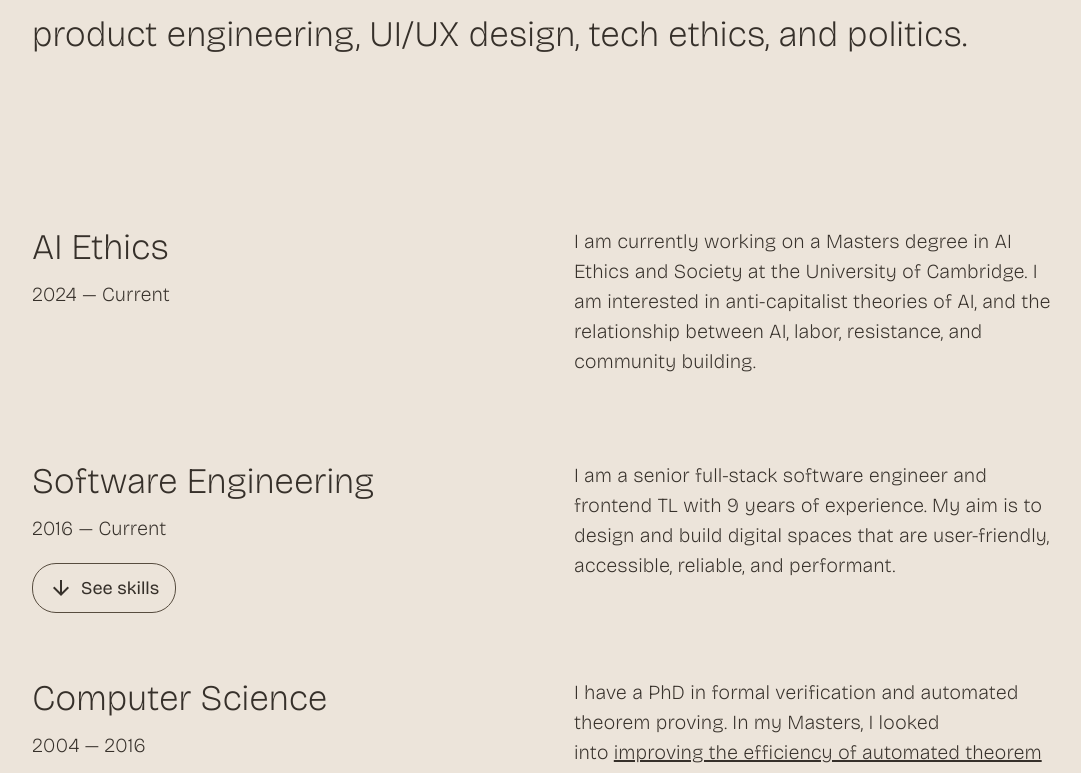
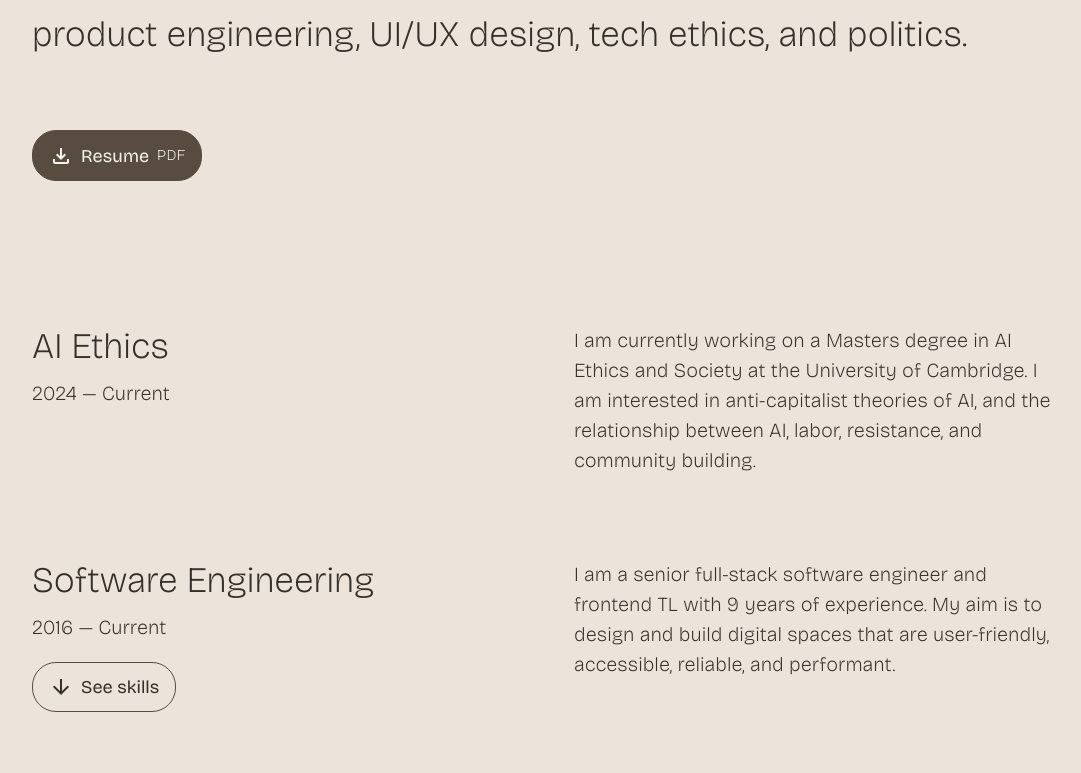
Before and after one commit to noranazmy/personal-site, a React (Vite) app: page / in a window 1280 px wide. Shown: the part 823-1596 px from the top of the page, without its empty margins (8-1089 px from the left). Built offline with nearby package versions, Linux system fonts and the light colour scheme.

Commit message:
Add PDF resume

```diff
--- a/src/hero.css
+++ b/src/hero.css
@@ -19,3 +19,7 @@ section.hero {
   height: var(--image-size);
   width: var(--image-size);
 }
+
+.resume-button {
+  align-self: flex-start;
+}
--- a/src/hero.tsx
+++ b/src/hero.tsx
@@ -13,6 +13,12 @@ export function Hero() {
         I am a senior full-stack software engineer.
         My focus is on product engineering, UI/UX design, tech ethics, and politics.
       </p>
+      <a className="button primary resume-button" href="/Resume.pdf" target="_blank">
+        <span className="material-symbols-outlined button-icon">
+          download
+        </span>
+        Resume <span className="label">PDF</span>
+      </a>
     </section >
   );
 }
--- a/src/highlights.css
+++ b/src/highlights.css
@@ -1,7 +1,15 @@
 section.highlights {
+  align-items: flex-start;
+  display: flex;
+  flex-flow: column nowrap;
+  gap: 64px;
+  max-width: 85%;
+  padding: 48px 0;
+}
+
+.highlights-grid {
   display: grid;
   grid-gap: 64px;
   grid-template-columns: repeat(auto-fit, minmax(var(--min-content-width), 1fr));
-  max-width: 85%;
-  padding: 48px 0;
+
 }
--- a/src/highlights.tsx
+++ b/src/highlights.tsx
@@ -3,6 +3,7 @@ import './highlights.css'
 export function Highlights() {
   return (
     <section id="highlights" className="highlights">
+      <div className="highlights-grid">
         <div>
           <h2>AI Ethics</h2>
           <p>2024 &mdash; Current</p>
@@ -54,6 +55,7 @@ export function Highlights() {
             when constraints are met.
           </p>
         </div>
+      </div>
     </section >
   );
 }
--- a/src/index.css
+++ b/src/index.css
@@ -86,9 +86,35 @@ a:visited {
   transition: background-color 0.25s ease, color 0.25s ease;
 }
 
-.button:hover {
+.button.primary {
+  background-color: var(--primary);
+  color: var(--background);
+}
+
+.button:hover,
+.button.primary:hover {
   background-color: var(--accent);
   color: var(--background);
+}
+
+
+.button-large {
+  align-items: center;
+  color: text;
+  display: flex;
+  flex-flow: row nowrap;
+  gap: 16px;
+  font-size: 32px;
+  font-weight: 200;
+  /* padding: 12px 16px; */
+  width: fit-content;
+  text-decoration: none;
+  transition: color 0.25s ease, color 0.25s ease;
+  transition: background-color 0.25s ease, color 0.25s ease;
+}
+
+.button-large .button-icon {
+  font-size: 32px;
 }
 
 h1 {
```
Lines whose indentation alone changed are shown as unchanged.
